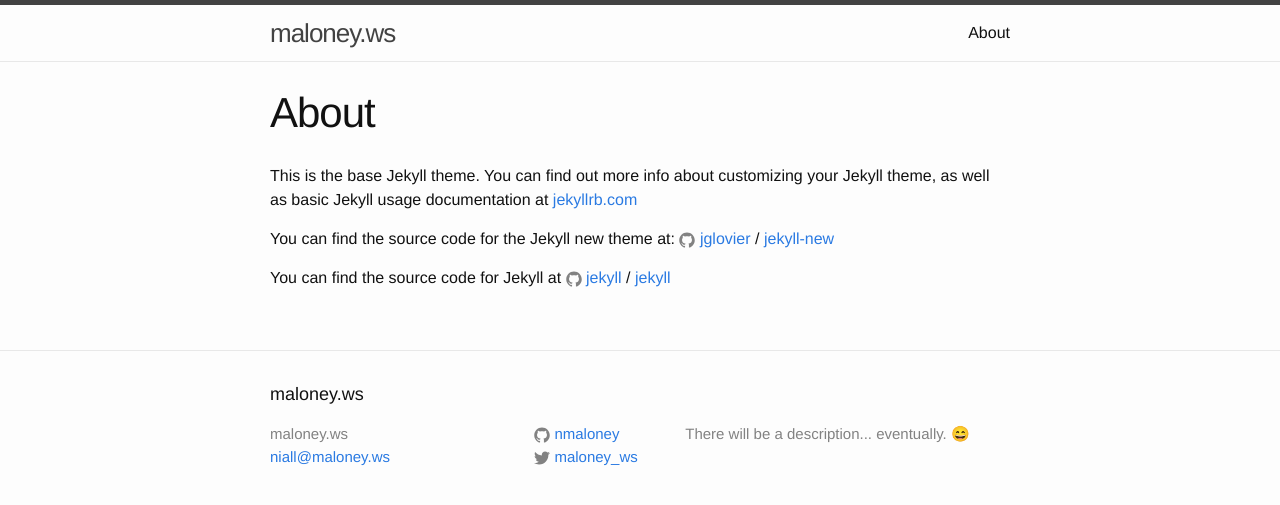
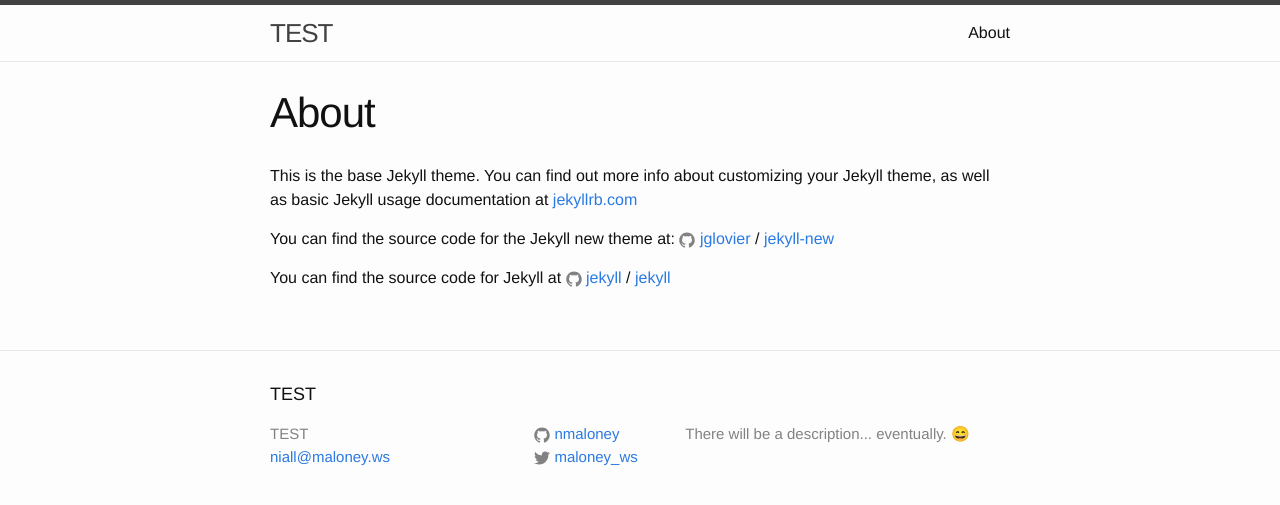
Before and after one commit to niall-maloney/maloney.ws, a Jekyll site: the page built from about.md, in a window 1280 px wide. Shown: the top 505 px of the page. Built offline with Jekyll 4.4.1, drawn with Linux system fonts in a browser that asks for light colours.

Commit message:
more tests

```diff
--- a/_config.yml
+++ b/_config.yml
@@ -6,7 +6,7 @@
 # 'jekyll serve'. If you change this file, please restart the server process.
 
 # Site settings
-title: maloney.ws
+title: TEST
 email: niall@maloney.ws
 description: > # this means to ignore newlines until "baseurl:"
   There will be a description... eventually. 😄
```
